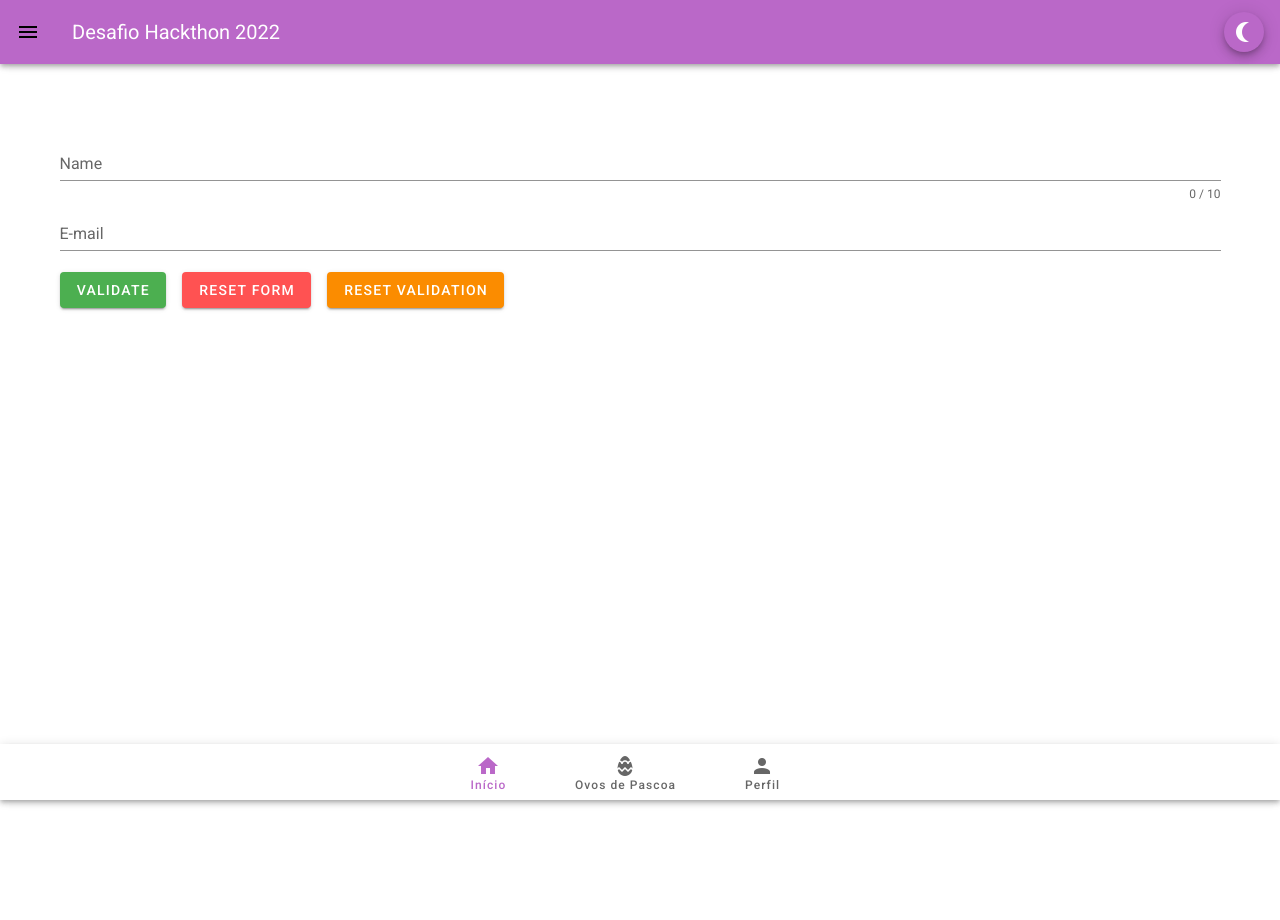
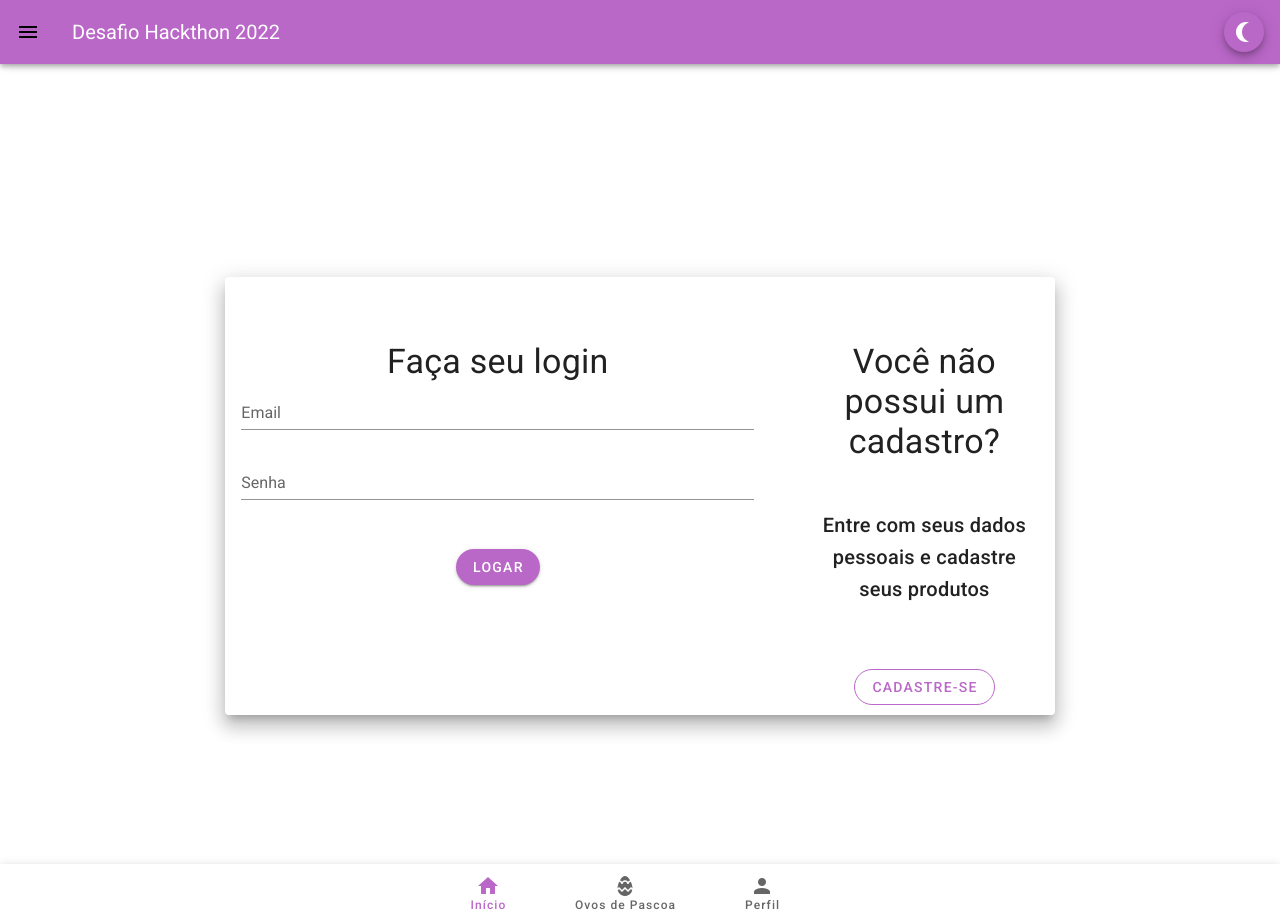
Before and after one commit to Loordbz/projeto-hackthon, a Vue app: page /#/login in a window 1280 px wide. Before the commit the page ends 800 px from the top, so only its background shows below. Built offline with nearby package versions, Linux system fonts and the light colour scheme.

Commit message:
Adicionado página de login com as modificações

```diff
--- a/src/views/TelaLogin.vue
+++ b/src/views/TelaLogin.vue
@@ -1,90 +1,76 @@
 <template>
-<v-container class="mx-auto my-14">
-    <v-form
-        ref="form"
-        v-model="valid"
-        lazy-validation
-        >
+    <v-app id="inspire">
+    <v-main >
+      <v-container class="fill-height" fluid>
+        <v-row align="center" justify="center">
+          <v-col cols="12" sm="8" md="8">
+            <v-card class="elevation-12">
+              <v-window v-model="step">
+                <v-window-item :value="1">
+                  <v-row>
+                    <v-col cols="12" md="8">
+                      <v-card-text class="mt-12">
+                        <h1
+                          class="text-center display-1"
+                        >Faça seu login</h1>
+                        <v-form>
                           <v-text-field
-            v-model="name"
-            :counter="10"
-            :rules="nameRules"
-            label="Name"
-            required
-        ></v-text-field>
+                            label="Email"
+                            name="Email"
+                            type="text"
+                            color="teal accent-3"
+                          />
 
                           <v-text-field
-            v-model="email"
-            :rules="emailRules"
-            label="E-mail"
-            required
-        ></v-text-field>
-
-        <v-btn
-            :disabled="!valid"
-            color="success"
-            class="mr-4"
-            @click="validate"
-        >
-            Validate
-        </v-btn>
-
-        <v-btn
-            color="error"
-            class="mr-4"
-            @click="reset"
-        >
-            Reset Form
-        </v-btn>
-
-        <v-btn
-            color="warning"
-            @click="resetValidation"
-        >
-            Reset Validation
-        </v-btn>
+                            id="senha"
+                            label="Senha"
+                            name="password"
+                            type="password"
+                            color="teal accent-3"
+                          />
                         </v-form>
+                      </v-card-text>
+                      <div class="text-center mt-3">
+                        <v-btn rounded color="primary" dark>Logar</v-btn>
+                      </div>
+                    </v-col>
+                    <v-col cols="12" md="4">
+                      <v-card-text class="mt-12 mb-12 text-cadastro">
+                        <h1 class="text-center display-1" >Você não possui um cadastro?</h1>
+                        <h5
+                          class="text-center text-cadastrar mt-12 title"
+                        >Entre com seus dados pessoais e cadastre seus produtos</h5>
+                      </v-card-text>
+                      <div class="text-center btn-cadastrar">
+                        <v-btn rounded outlined dark @click="step++" color="primary">Cadastre-se</v-btn>
+                      </div>
+                    </v-col>
+                  </v-row>
+                </v-window-item>
+              </v-window>
+            </v-card>
+          </v-col>
+        </v-row>
       </v-container>
+    </v-main>
+  </v-app>
 </template>
 
 <script>
     export default {
         data: () => ({
-      valid: true,
-      name: '',
-      nameRules: [
-        v => !!v || 'Name is required',
-        v => (v && v.length <= 10) || 'Name must be less than 10 characters',
-      ],
-      email: '',
-      emailRules: [
-        v => !!v || 'E-mail is required',
-        v => /.+@.+\..+/.test(v) || 'E-mail must be valid',
-      ],
-      select: null,
-      items: [
-        'Item 1',
-        'Item 2',
-        'Item 3',
-        'Item 4',
-      ],
-      checkbox: false,
+            step: 1
         }),
-
-    methods: {
-      validate () {
-        this.$refs.form.validate()
-      },
-      reset () {
-        this.$refs.form.reset()
-      },
-      resetValidation () {
-        this.$refs.form.resetValidation()
-      },
-    },
+        props: {
+            source: String
         }
+    };
 </script>
 
 <style scoped>
 
+    .btn-cadastrar {
+        margin-bottom: 10px;
+    }
+
 </style>
```
Lines whose indentation alone changed are shown as unchanged.
